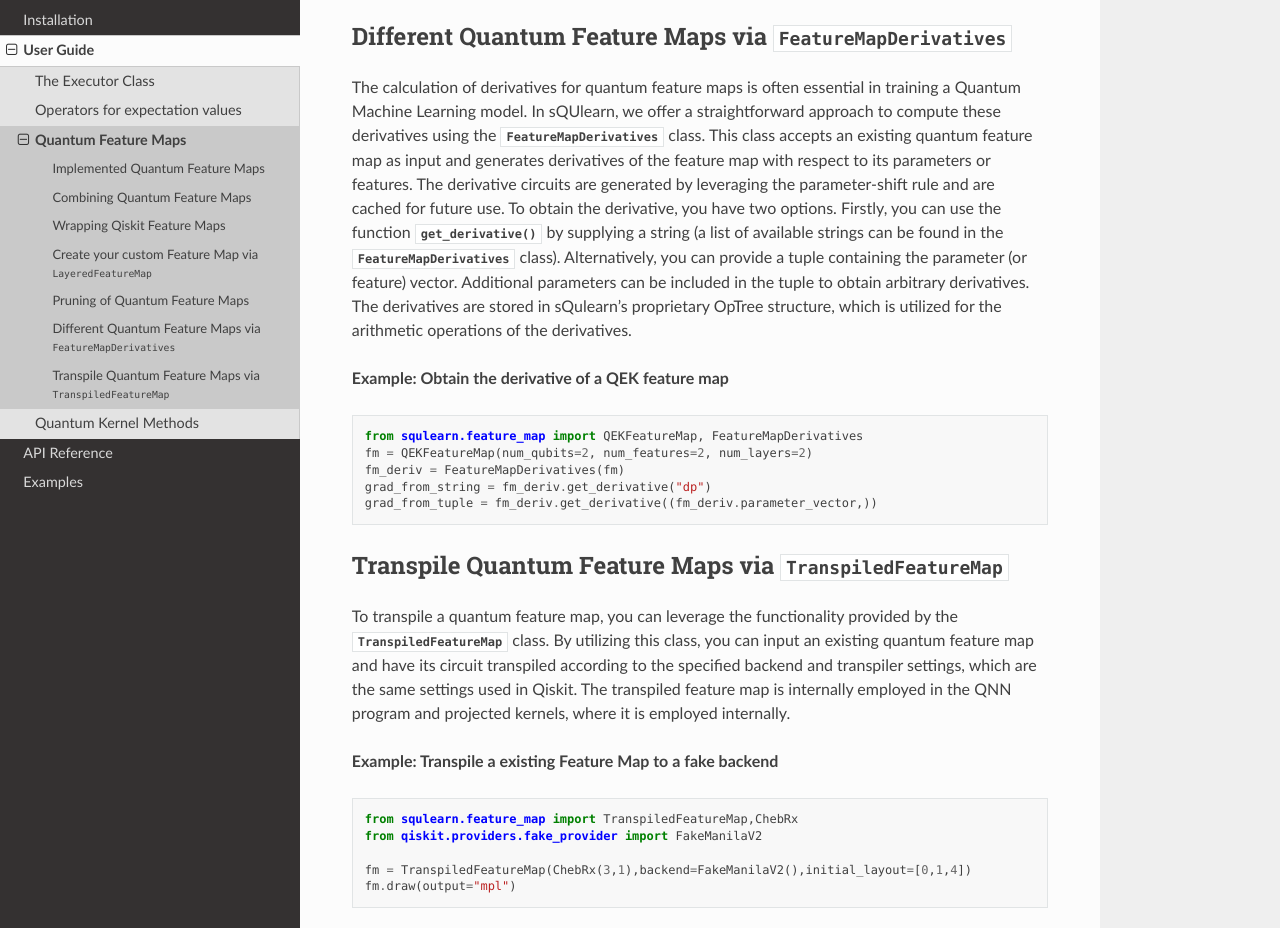
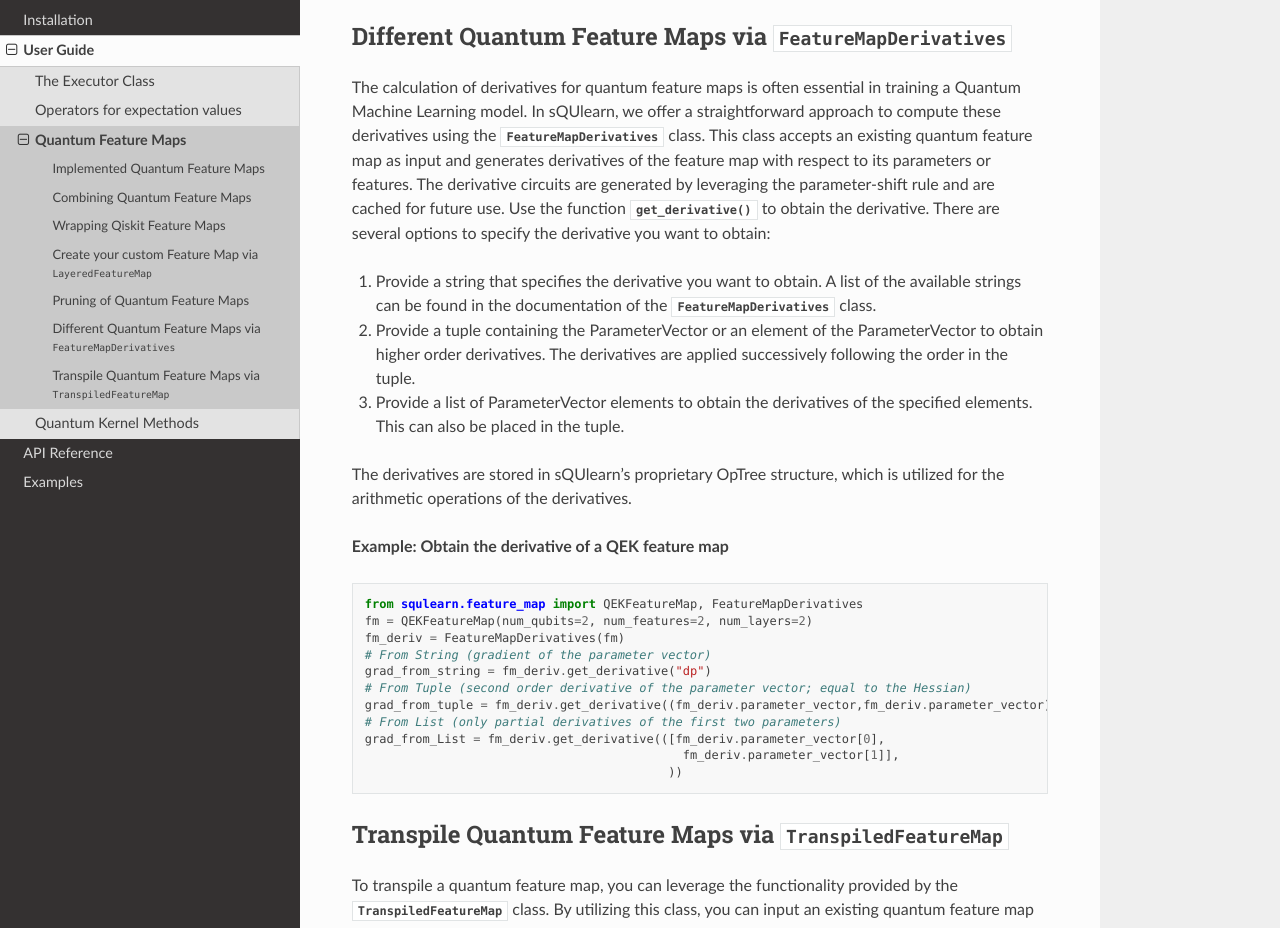
Before and after one commit to sQUlearn/squlearn, a Sphinx documentation site: the page built from docs/user_guide/feature_maps.rst, in a window 1280 px wide and 1400 px high, scrolled down 3433 px, cut to the strip 132-1060 px from the top of the window. Built offline with Sphinx 7.4.7 and the Read the Docs theme 2.0.0, drawn with Linux system fonts in a browser that asks for light colours; pages that are not in the unit, such as notebooks, are missing from menus.

Commit message:
small fixes in docu

```diff
--- a/docs/user_guide/feature_maps.rst
+++ b/docs/user_guide/feature_maps.rst
@@ -220,13 +220,18 @@ these derivatives using the :class:`FeatureMapDerivatives` class.
 This class accepts an existing quantum feature map as input and generates derivatives of the
 feature map with respect to its parameters or features. The derivative circuits are generated
 by leveraging the parameter-shift rule and are cached for future use.
-To obtain the derivative, you have two options. Firstly, you can use the function
-:meth:`get_derivative() <squlearn.feature_map.FeatureMapDerivatives.get_derivative>`
-by supplying a string (a list of available strings can be found in the
-:class:`FeatureMapDerivatives` class). Alternatively, you can provide a tuple containing
-the parameter (or feature) vector. Additional parameters can be included in the tuple to
-obtain arbitrary derivatives.
-The derivatives are stored in sQulearn's proprietary OpTree structure, which
+Use the function :meth:`get_derivative() <squlearn.feature_map.FeatureMapDerivatives.get_derivative>`
+to obtain the derivative. There are several options to specify the derivative you want to obtain:
+
+1. Provide a string that specifies the derivative you want to obtain. A list of the available
+   strings can be found in the documentation of the :class:`FeatureMapDerivatives` class.
+2. Provide a tuple containing the ParameterVector or an element of the ParameterVector to
+   obtain higher order derivatives. The derivatives are applied successively following the order in
+   the tuple.
+3. Provide a list of ParameterVector elements to obtain the derivatives of the specified elements.
+   This can also be placed in the tuple.
+
+The derivatives are stored in sQUlearn's proprietary OpTree structure, which
 is utilized for the arithmetic operations of the derivatives.
 
 **Example: Obtain the derivative of a QEK feature map**
@@ -236,9 +241,14 @@ is utilized for the arithmetic operations of the derivatives.
    from squlearn.feature_map import QEKFeatureMap, FeatureMapDerivatives
    fm = QEKFeatureMap(num_qubits=2, num_features=2, num_layers=2)
    fm_deriv = FeatureMapDerivatives(fm)
+   # From String (gradient of the parameter vector)
    grad_from_string = fm_deriv.get_derivative("dp")
-   grad_from_tuple = fm_deriv.get_derivative((fm_deriv.parameter_vector,))
-
+   # From Tuple (second order derivative of the parameter vector; equal to the Hessian)
+   grad_from_tuple = fm_deriv.get_derivative((fm_deriv.parameter_vector,fm_deriv.parameter_vector))
+   # From List (only partial derivatives of the first two parameters)
+   grad_from_List = fm_deriv.get_derivative(([fm_deriv.parameter_vector[0],
+                                               fm_deriv.parameter_vector[1]],
+                                             ))
 
 Transpile Quantum Feature Maps via :class:`TranspiledFeatureMap`
 ----------------------------------------------------------------
--- a/docs/user_guide/operators.rst
+++ b/docs/user_guide/operators.rst
@@ -79,6 +79,8 @@ The map can be for example obtained in the transpiled feature map.
 Obtained derivatives of the expectation values
 ----------------------------------------------
 
+.. currentmodule:: squlearn.expectation_operator.expectation_operator_derivatives
+
 In sQUlearn it is also possible to evaluate the derivatives of expectation operators
 as for example needed during the training of the QNN.
 This is possible with the class :class:`ExpectationOperatorDerivatives`.
```
Also changed, not shown: 4 other files.
